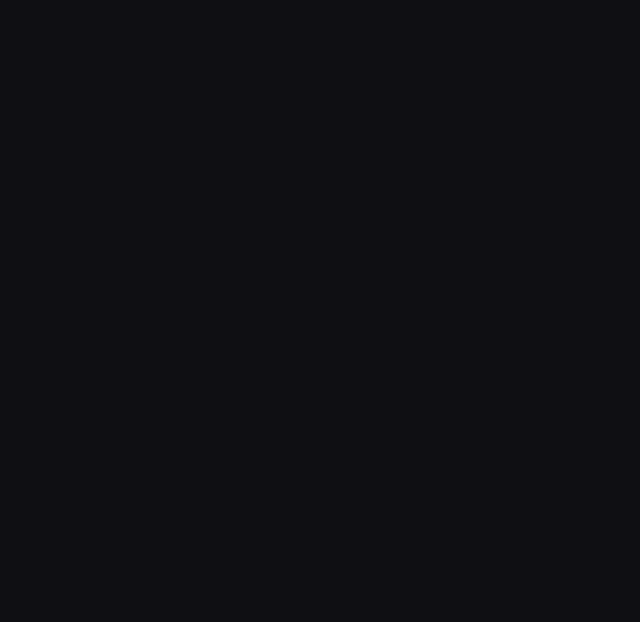
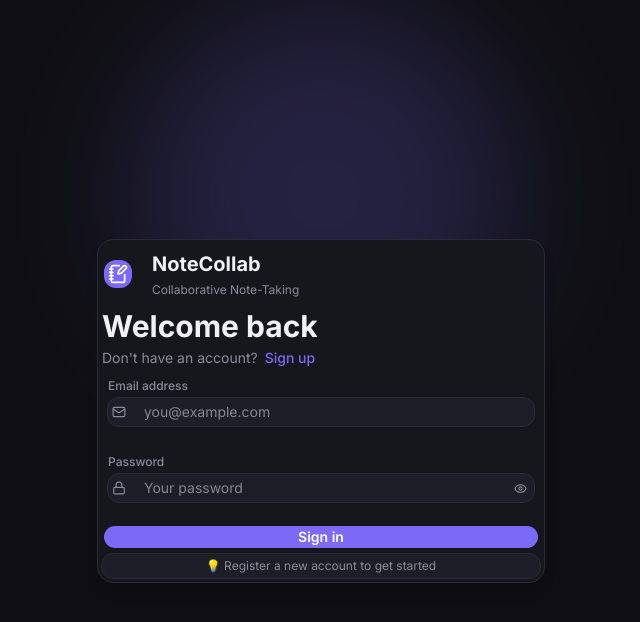
Before and after one commit to manamendraJN/notecollab, a React (Vite) app in the folder client/: page /login in a window 1280 px wide. Before the commit this address had no page. Shown: the top 622 px of the page, without its empty margins (319-959 px from the left). Built offline with nearby package versions, Linux system fonts and the light colour scheme.

Commit message:
feat(client): implement LoginPage with authentication form and validation

```diff
--- a/client/src/App.jsx
+++ b/client/src/App.jsx
@@ -2,7 +2,7 @@
 import { Toaster } from 'react-hot-toast';
 import { AuthProvider } from './contexts/AuthContext';
 import RegisterPage from './pages/RegisterPage';
-
+import LoginPage from './pages/LoginPage';
 
 function App() {
   return (
@@ -26,6 +26,7 @@
           <Routes>
             {/* Public */}
             <Route path="/register" element={<RegisterPage />} />
+            <Route path="/login" element={<LoginPage />} />
 
           </Routes>
       </AuthProvider>
--- /dev/null
+++ b/client/src/pages/LoginPage.jsx
@@ -0,0 +1,144 @@
+import { useState } from 'react';
+import { Link, useNavigate } from 'react-router-dom';
+import { useAuth } from '../contexts/AuthContext';
+import api from '../lib/api';
+import { NotebookPen, Mail, Lock, Eye, EyeOff, Loader2 } from 'lucide-react';
+import toast from 'react-hot-toast';
+
+const LoginPage = () => {
+    const navigate = useNavigate();
+    const { login } = useAuth();
+
+    const [form, setForm] = useState({ email: '', password: '' });
+    const [showPass, setShowPass] = useState(false);
+    const [loading, setLoading] = useState(false);
+
+    const handleChange = (e) => setForm({ ...form, [e.target.name]: e.target.value });
+
+    const handleSubmit = async (e) => {
+        e.preventDefault();
+        if (!form.email.trim() || !form.password) {
+            toast.error('Please fill in all fields');
+            return;
+        }
+        setLoading(true);
+        try {
+            const { data } = await api.post('/auth/login', form);
+            login(data.user, data.token);
+            toast.success(`Welcome back, ${data.user.name.split(' ')[0]}!`);
+            navigate('/dashboard');
+        } catch (err) {
+            toast.error(err.response?.data?.message || 'Login failed');
+        } finally {
+            setLoading(false);
+        }
+    };
+
+    return (
+        <div
+            className="min-h-screen flex items-center justify-center p-4"
+            style={{ background: 'var(--color-bg)' }}
+        >
+            {/* Background glow */}
+            <div
+                className="absolute top-0 left-1/2 -translate-x-1/2 w-96 h-96 rounded-full blur-3xl opacity-20 pointer-events-none"
+                style={{ background: 'var(--color-accent)' }}
+            />
+
+            <div
+                className="w-full max-w-md rounded-2xl border p-8 shadow-lg animate-fade-in relative"
+                style={{ background: 'var(--color-surface)', borderColor: 'var(--color-border)' }}
+            >
+                {/* Logo */}
+                <div className="flex items-center gap-3 mb-8">
+                    <div className="p-2 rounded-xl" style={{ background: 'var(--color-accent)' }}>
+                        <NotebookPen size={22} className="text-white" />
+                    </div>
+                    <div>
+                        <h1 className="text-xl font-bold" style={{ color: 'var(--color-text)' }}>NoteCollab</h1>
+                        <p className="text-xs" style={{ color: 'var(--color-muted)' }}>Collaborative Note-Taking</p>
+                    </div>
+                </div>
+
+                <h2 className="text-3xl font-bold mb-2" style={{ color: 'var(--color-text)' }}>Welcome back</h2>
+                <p className="text-sm mb-7" style={{ color: 'var(--color-muted)' }}>
+                    Don't have an account?{' '}
+                    <Link to="/register" className="font-medium hover:underline" style={{ color: 'var(--color-accent)' }}>
+                        Sign up
+                    </Link>
+                </p>
+
+                <form onSubmit={handleSubmit} className="flex flex-col gap-4">
+                    {/* Email */}
+                    <div>
+                        <label className="block text-xs font-medium mb-1.5" style={{ color: 'var(--color-muted)' }}>Email address</label>
+                        <div className="flex items-center gap-3 px-4 py-3 rounded-xl border focus-within:border-purple-500/60 transition-colors"
+                            style={{ background: 'var(--color-surface2)', borderColor: 'var(--color-border)' }}>
+                            <Mail size={16} style={{ color: 'var(--color-muted)' }} />
+                            <input
+                                id="login-email"
+                                name="email"
+                                type="email"
+                                value={form.email}
+                                onChange={handleChange}
+                                placeholder="you@example.com"
+                                className="bg-transparent text-sm outline-none flex-1"
+                                style={{ color: 'var(--color-text)' }}
+                                autoComplete="email"
+                            />
+                        </div>
+                    </div>
+
+                    {/* Password */}
+                    <div>
+                        <label className="block text-xs font-medium mb-1.5" style={{ color: 'var(--color-muted)' }}>Password</label>
+                        <div className="flex items-center gap-3 px-4 py-3 rounded-xl border focus-within:border-purple-500/60 transition-colors"
+                            style={{ background: 'var(--color-surface2)', borderColor: 'var(--color-border)' }}>
+                            <Lock size={16} style={{ color: 'var(--color-muted)' }} />
+                            <input
+                                id="login-password"
+                                name="password"
+                                type={showPass ? 'text' : 'password'}
+                                value={form.password}
+                                onChange={handleChange}
+                                placeholder="Your password"
+                                className="bg-transparent text-sm outline-none flex-1"
+                                style={{ color: 'var(--color-text)' }}
+                                autoComplete="current-password"
+                            />
+                            <button
+                                type="button"
+                                onClick={() => setShowPass(!showPass)}
+                                style={{ color: 'var(--color-muted)' }}
+                                className="hover:text-white transition-colors"
+                            >
+                                {showPass ? <EyeOff size={15} /> : <Eye size={15} />}
+                            </button>
+                        </div>
+                    </div>
+
+                    <button
+                        type="submit"
+                        disabled={loading}
+                        id="login-submit"
+                        className="flex items-center justify-center gap-2 px-4 py-3.5 rounded-xl font-semibold text-sm mt-2 transition-all shadow-sm hover:opacity-90 disabled:opacity-50"
+                        style={{ background: 'var(--color-accent)', color: '#fff' }}
+                    >
+                        {loading ? <Loader2 size={16} className="animate-spin" /> : null}
+                        {loading ? 'Signing in…' : 'Sign in'}
+                    </button>
+                </form>
+
+                {/* Demo hint */}
+                <div className="mt-5 p-3 rounded-xl border text-center"
+                    style={{ background: 'var(--color-surface2)', borderColor: 'var(--color-border)' }}>
+                    <p className="text-xs" style={{ color: 'var(--color-muted)' }}>
+                        💡 Register a new account to get started
+                    </p>
+                </div>
+            </div>
+        </div>
+    );
+};
+
+export default LoginPage;
```
